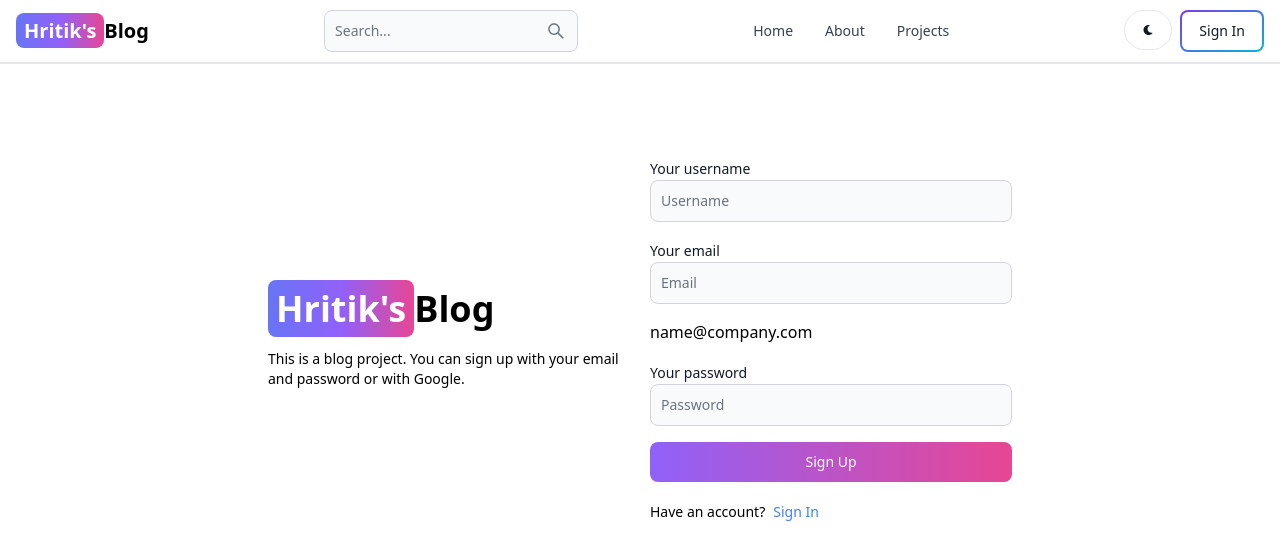
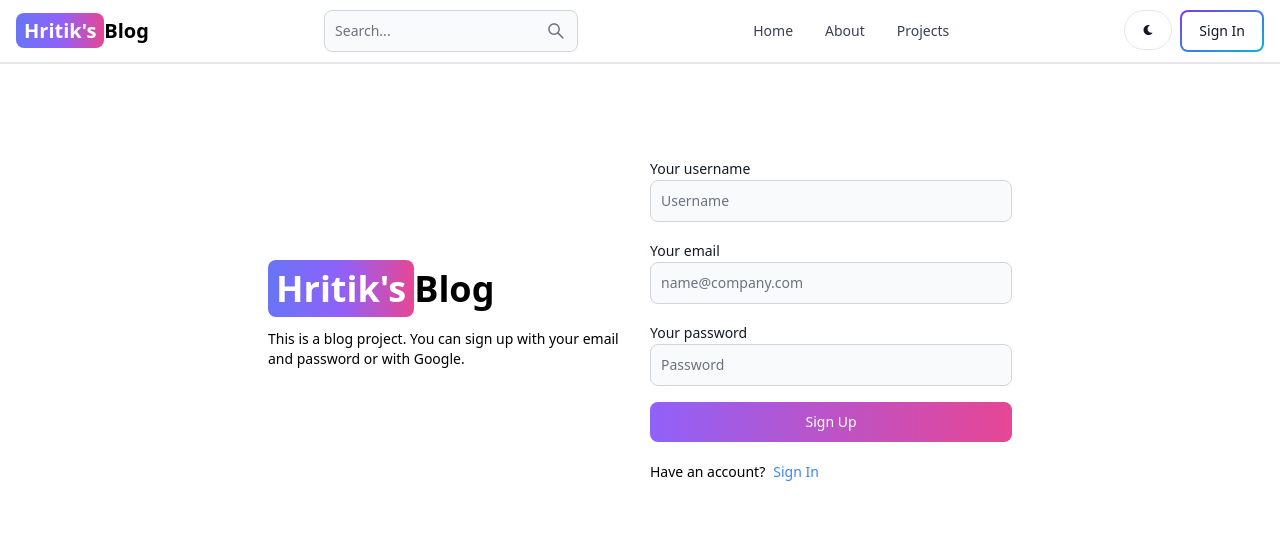
Before and after one commit to hritik008/mern-blog, a React (Vite) app in the folder client/: page /sign-up in a window 1280 px wide. Shown: the top 560 px of the page. Built offline with nearby package versions, Linux system fonts and the light colour scheme.

Commit message:
added functionality to the sign-up page

```diff
--- a/client/src/pages/SignUp.jsx
+++ b/client/src/pages/SignUp.jsx
@@ -1,7 +1,41 @@
-import { Button, Label, TextInput } from 'flowbite-react';
-import { Link } from 'react-router-dom';
+import { Alert, Button, Label, Spinner, TextInput } from 'flowbite-react';
+import { useState } from 'react';
+import { Link, useNavigate } from 'react-router-dom';
 
 export default function SignUp() {
+  const [formData, setFormData] = useState({});
+  const [errorMessage, setErrorMessage] = useState(null);
+  const [loading, setLoading] = useState(false);
+  const navigate = useNavigate();
+  const handleChange = (e) => {
+    setFormData({ ...formData, [e.target.id]: e.target.value.trim() });
+  };
+  const handleSubmit = async (e) => {
+    e.preventDefault();
+    if (!formData.username || !formData.email || !formData.password) {
+      return setErrorMessage('Please fill out all fields.');
+    }
+    try {
+      setLoading(true);
+      setErrorMessage(null);
+      const res = await fetch('/api/auth/signup', {
+        method: 'POST',
+        headers: { 'Content-Type': 'application/json' },
+        body: JSON.stringify(formData),
+      });
+      const data = await res.json();
+      if (data.success === false) {
+        return setErrorMessage(data.message);
+      }
+      setErrorMessage(false);
+      if (res.ok) {
+        navigate('/sign-in');
+      }
+    } catch (error) {
+      setErrorMessage(error.message);
+      setErrorMessage(false);
+    }
+  };
   return (
     <div className="min-h-screen mt-20">
       <div className="flex p-3 max-w-3xl mx-auto flex-col md:flex-row md:items-center gap-5">
@@ -20,37 +54,60 @@ export default function SignUp() {
         </div>
         {/* right */}
         <div className="flex-1">
-          <form className="flex flex-col gap-4">
+          <form className="flex flex-col gap-4" onSubmit={handleSubmit}>
             <div>
               <Label value="Your username" />
               <TextInput
                 type="text"
                 placeholder="Username"
                 id="username"
+                onChange={handleChange}
               ></TextInput>
             </div>
             <div>
               <Label value="Your email" />
-              <TextInput type="text" placeholder="Email" id="email"></TextInput>
-            </div>name@company.com
+              <TextInput
+                type="email"
+                placeholder="name@company.com"
+                id="email"
+                onChange={handleChange}
+              ></TextInput>
+            </div>
             <div>
               <Label value="Your password" />
               <TextInput
-                type="text"
+                type="password"
                 placeholder="Password"
                 id="password"
+                onChange={handleChange}
               ></TextInput>
             </div>
-            <Button gradientDuoTone="purpleToPink" type="submit">
-              Sign Up
+            <Button
+              gradientDuoTone="purpleToPink"
+              type="submit"
+              disabled={loading}
+            >
+              {loading ? (
+                <>
+                  <Spinner size="sm" />
+                  <span className="pl-3">Loading...</span>
+                </>
+              ) : (
+                'Sign Up'
+              )}
             </Button>
           </form>
           <div className="flex gap-2 text-sm mt-5">
             <span>Have an account?</span>
-            <Link tp="/sign-in" className="text-blue-500">
+            <Link to="/sign-in" className="text-blue-500">
               Sign In
             </Link>
           </div>
+          {errorMessage && (
+            <Alert className="mt-5" color="failure">
+              {errorMessage}
+            </Alert>
+          )}
         </div>
       </div>
     </div>
--- a/client/vite.config.js
+++ b/client/vite.config.js
@@ -1,7 +1,15 @@
-import { defineConfig } from 'vite'
-import react from '@vitejs/plugin-react-swc'
+import { defineConfig } from 'vite';
+import react from '@vitejs/plugin-react-swc';
 
 // https://vitejs.dev/config/
 export default defineConfig({
+  server: {
+    proxy: {
+      '/api': {
+        target: 'http://localhost:3000',
+        secure: false,
+      },
+    },
+  },
   plugins: [react()],
-})
+});
```
